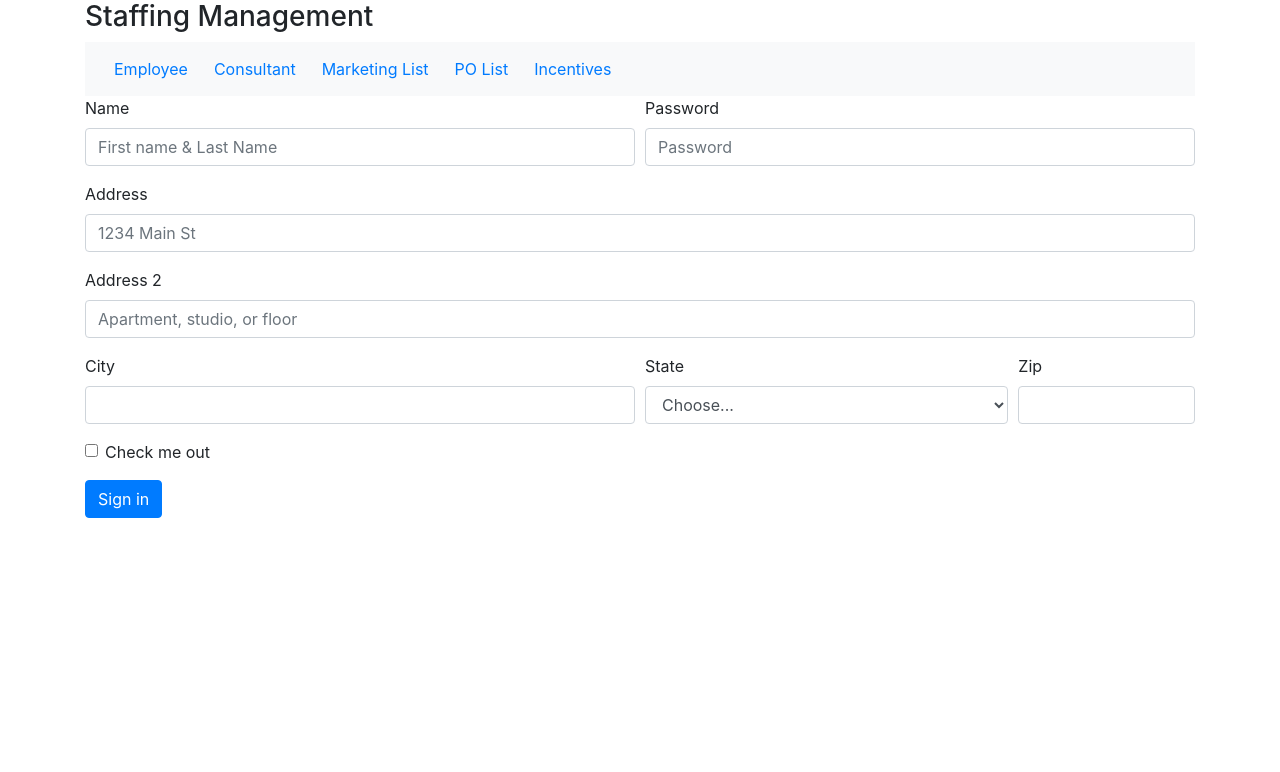
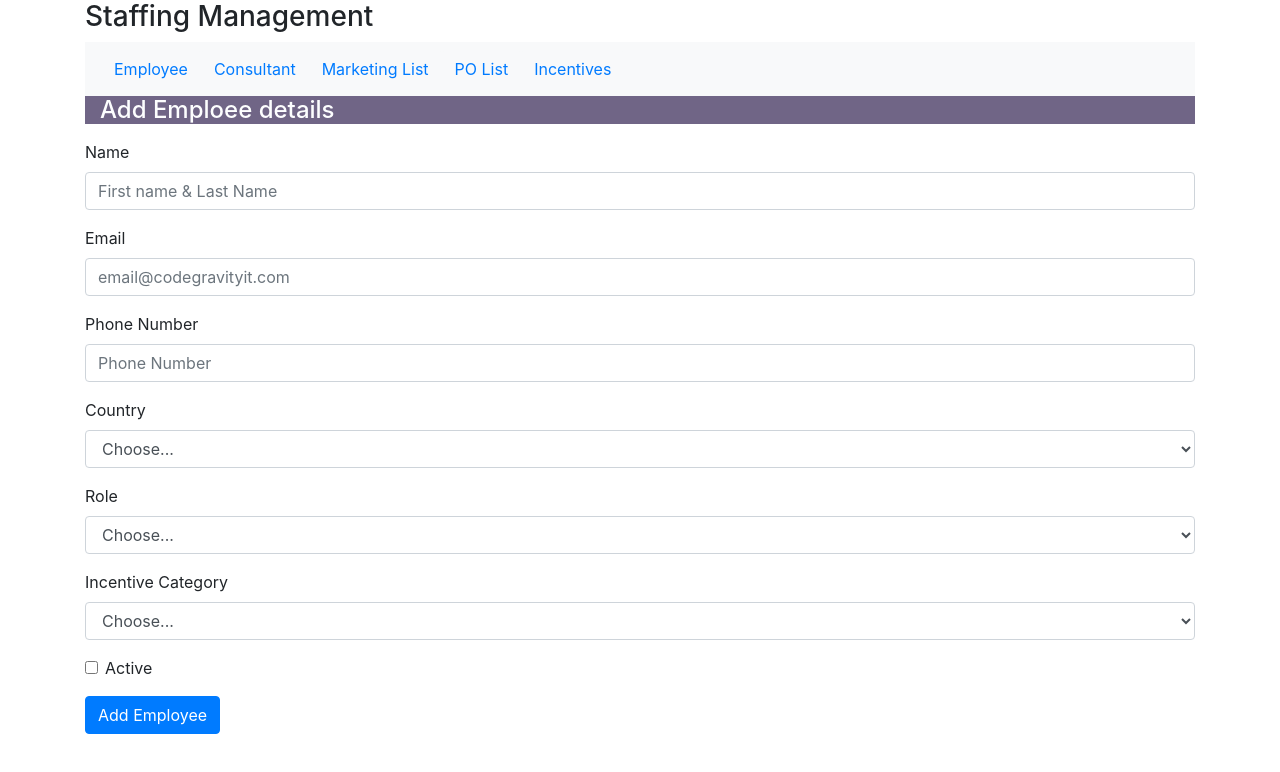
Before and after one commit to Ramanilveldhi/UI, an Angular app in the folder CodeGravity_Staffing/: page /addemployee in a window 1280 px wide. Shown: the top 772 px of the page. Built offline with nearby package versions, Linux system fonts and the light colour scheme.

Commit message:
add new employee

```diff
--- a/CodeGravity_Staffing/src/app/employee/add-edit-emp/add-edit-emp.component.html
+++ b/CodeGravity_Staffing/src/app/employee/add-edit-emp/add-edit-emp.component.html
@@ -1,46 +1,67 @@
-<form class=>
+<div >
+
+<h4 style="color:rgb(253, 254, 255);background: rgb(112, 101, 134);" class="form-group col-md-12">Add Emploee details </h4>
+<form style="border: 0pt solid black; ">
     <div class="form-row">
-      <div class="form-group col-md-6">
-        <label for="inputEmail4">Name</label>
-        <input type="email" class="form-control" id="inputEmail4" placeholder="First name & Last Name">
+      <div class="form-group col-md-12">
+        <label for="inputName">Name</label>
+        <input type="text" class="form-control" id="inputName" placeholder="First name & Last Name">
       </div>
-      <div class="form-group col-md-6">
-        <label for="inputPassword4">Password</label>
-        <input type="password" class="form-control" id="inputPassword4" placeholder="Password">
+      <div class="form-group col-md-12">
+        <label for="inputEmail">Email</label>
+        <input type="email" class="form-control" id="inputEmail" placeholder="email@codegravityit.com">
       </div>
     </div>
-    <div class="form-group">
-      <label for="inputAddress">Address</label>
-      <input type="text" class="form-control" id="inputAddress" placeholder="1234 Main St">
+    <div class="form-row">
+      <div class="form-group col-md-12">
+        <label for="inputPhneNumber">Phone Number</label>
+        <input type="email" class="form-control" id="inputPhneNumber" placeholder="Phone Number">
+      </div>
+
     </div>
-    <div class="form-group">
-      <label for="inputAddress2">Address 2</label>
-      <input type="text" class="form-control" id="inputAddress2" placeholder="Apartment, studio, or floor">
-    </div>
+
     <div class="form-row">
-      <div class="form-group col-md-6">
-        <label for="inputCity">City</label>
-        <input type="text" class="form-control" id="inputCity">
-      </div>
-      <div class="form-group col-md-4">
-        <label for="inputState">State</label>
-        <select id="inputState" class="form-control">
+      <div class="form-group col-md-12">
+        <label for="inputCountry">Country</label>
+        <select id="inputCountry" class="form-control">
           <option selected>Choose...</option>
-          <option>...</option>
+          <option>India</option>
+          <option>United States of America</option>
+          <option>Canada</option>
         </select>
       </div>
-      <div class="form-group col-md-2">
-        <label for="inputZip">Zip</label>
-        <input type="text" class="form-control" id="inputZip">
+      <div class="form-group col-md-12">
+        <label for="inputRole">Role</label>
+        <select id="inputRole" class="form-control">
+          <option selected>Choose...</option>
+          <option>Admin</option>
+          <option>Manager</option>
+          <option>Employee</option>
+          <option>Consultant</option>
+        </select>
+      </div>
+      <div class="form-group col-md-12">
+        <label for="inputIncentive">Incentive Category</label>
+        <select id="inputIncentive" class="form-control">
+          <option selected>Choose...</option>
+          <option>INR</option>
+          <option>USD</option>
+          <option>Cad</option>
+
+        </select>
       </div>
     </div>
     <div class="form-group">
       <div class="form-check">
         <input class="form-check-input" type="checkbox" id="gridCheck">
         <label class="form-check-label" for="gridCheck">
-          Check me out
+          Active
         </label>
       </div>
     </div>
-    <button type="submit" class="btn btn-primary">Sign in</button>
+
   </form>
+  <div></div>
+
+  <button type="submit" class="btn btn-primary">Add Employee</button>
+</div>
--- a/CodeGravity_Staffing/src/app/employee/show-emp/show-emp.component.html
+++ b/CodeGravity_Staffing/src/app/employee/show-emp/show-emp.component.html
@@ -2,8 +2,8 @@
 <!-- Button trigger modal -->
 <button type="button" class="btn btn-primary float-right m-2" data-bs-toggle="modal" data-bs-target="#exampleModal"
 (click)="addClick()"  data-backdrop="static" data-keyboard="false">
-<!-- <a [routerLink]="['/addemployee']" routerLinkActive="active" >Add Employee</a>  -->
-    Add Employee
+<a [routerLink]="['/addemployee']" routerLinkActive="active"  class="nav-link" class="text-light">Add Employee</a>
+    <!-- Add Employee -->
   </button>
 
   <!-- Modal -->
--- a/CodeGravity_Staffing/src/app/shared.service.ts
+++ b/CodeGravity_Staffing/src/app/shared.service.ts
@@ -32,14 +32,14 @@ export class SharedService {
     return this.http.get<any>(this.ApiUrl+"/EmployeeMaster")
   }
   addemployee(val:any){
-    return this.http.post(this.ApiUrl+"EmployeeMaster",val);
+    return this.http.post(this.ApiUrl+"/EmployeeMaster",val);
   }
   updateemployee(val:any){
-    return this.http.put(this.ApiUrl+"EmployeeMaster",val);
+    return this.http.put(this.ApiUrl+"/EmployeeMaster",val);
   }
 
   deleteemployee(val:any){
-    return this.http.delete(this.ApiUrl+"EmployeeMaster",val);
+    return this.http.delete(this.ApiUrl+"/EmployeeMaster",val);
   }
 
 
```
